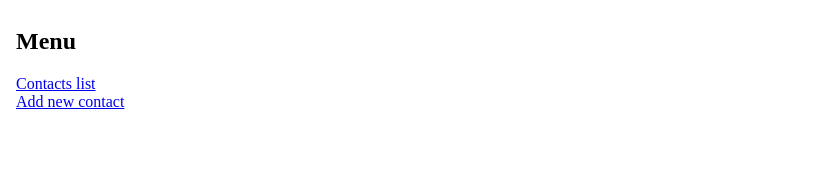
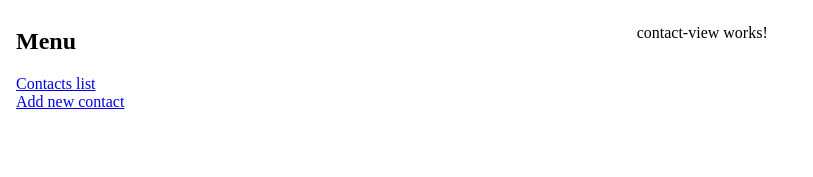
Before and after one commit to whiteeagle44/angular-address-book, an Angular app: page /contacts/1 in a window 1280 px wide. Before the commit this address led to /. Shown: the top 177 px of the page, without its empty margins (0-813 px from the left). Built offline with nearby package versions, Linux system fonts and the light colour scheme.

Commit message:
Add contact-view component and configure route

```diff
--- a/src/app/app-routing.module.ts
+++ b/src/app/app-routing.module.ts
@@ -2,10 +2,12 @@ import { NgModule } from '@angular/core';
 import { RouterModule, Routes } from '@angular/router';
 import { ContactsListComponent } from './layout/contacts-list/contacts-list.component';
 import { AddContactComponent } from './layout/add-contact/add-contact.component';
+import {ContactViewComponent} from "./layout/contact-view/contact-view.component";
 
 const routes: Routes = [
   { path: '', component: ContactsListComponent },
-  { path: 'contacts/add', component: AddContactComponent }
+  { path: 'contacts/add', component: AddContactComponent },
+  { path: 'contacts/:contactId', component: ContactViewComponent }
 ];
 
 @NgModule({
--- /dev/null
+++ b/src/app/layout/contact-view/contact-view.component.html
@@ -0,0 +1 @@
+<p>contact-view works!</p>
--- a/src/app/layout/layout.module.ts
+++ b/src/app/layout/layout.module.ts
@@ -4,9 +4,10 @@ import { RouterModule } from '@angular/router';
 import { MenuComponent } from './menu/menu.component';
 import { ContactsListComponent } from './contacts-list/contacts-list.component';
 import { AddContactComponent } from './add-contact/add-contact.component';
+import { ContactViewComponent } from './contact-view/contact-view.component';
 
 @NgModule({
-  declarations: [MenuComponent, ContactsListComponent, AddContactComponent],
+  declarations: [MenuComponent, ContactsListComponent, AddContactComponent, ContactViewComponent],
   imports: [CommonModule, RouterModule],
   exports: [MenuComponent],
 })
```
Also changed, not shown: src/app/layout/contact-view/contact-view.component.ts (added, +10 -0 lines), src/app/layout/contact-view/contact-view.component.css (added).
